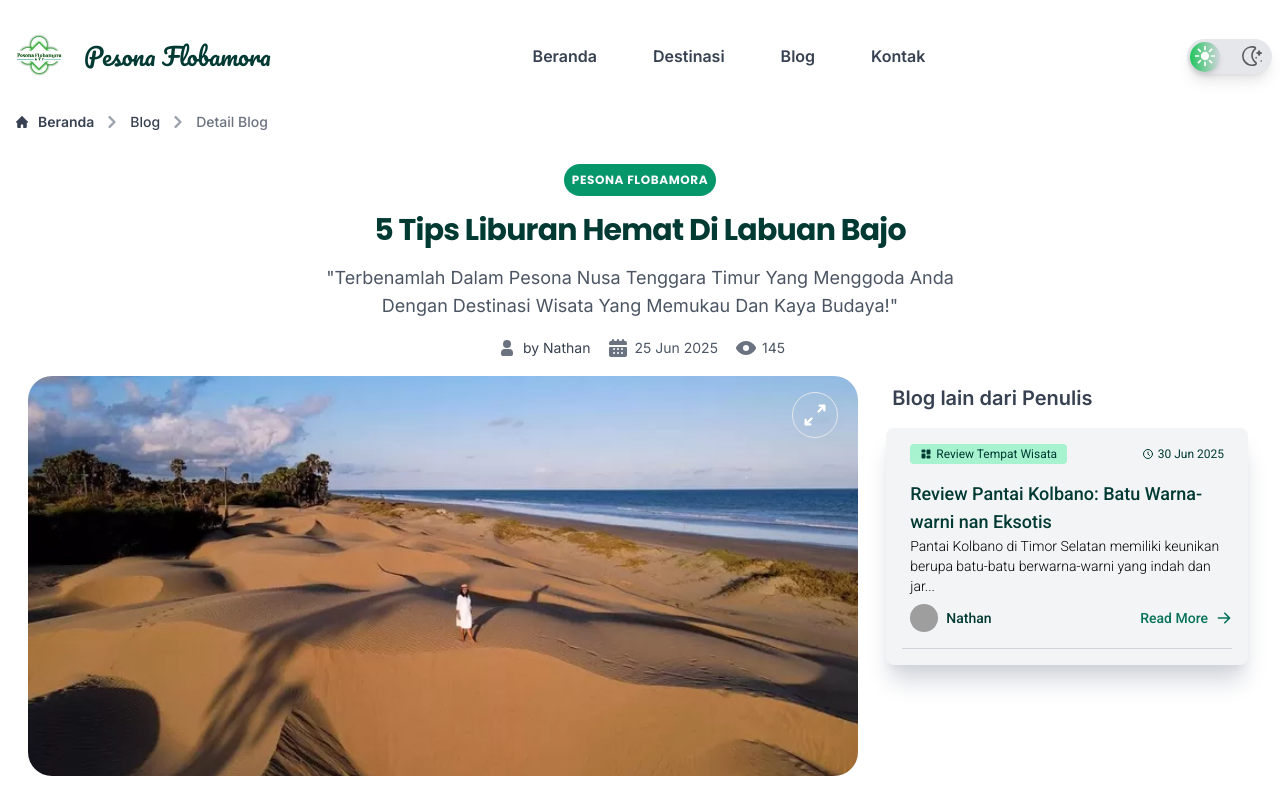
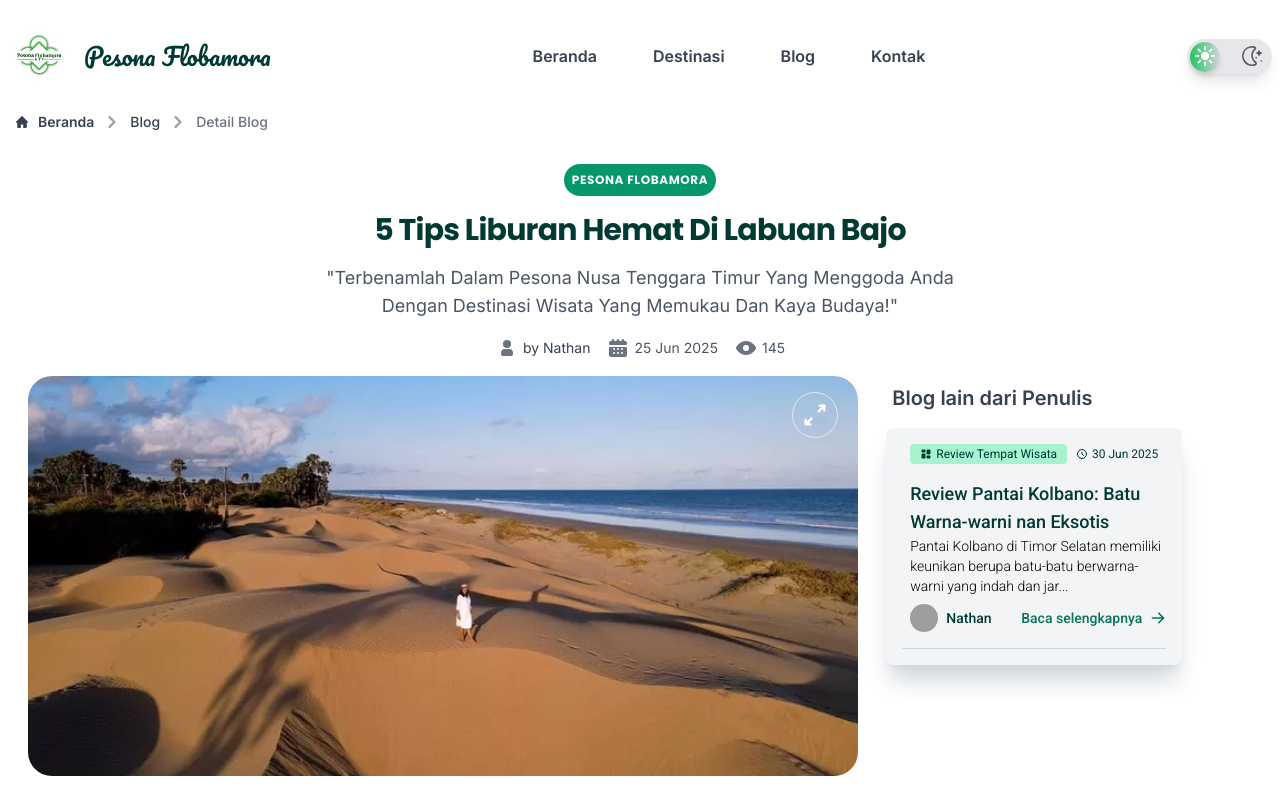
Before and after one commit to nathAd17/vnath-wisata, a Vue app: page /post/5-tips-liburan-hemat-di-labuan-bajo in a window 1280 px wide. Shown: the top 800 px of the page. Built offline with nearby package versions, Linux system fonts and the light colour scheme; grey boxes are pictures that could not be loaded; a web font is replaced by a local one.

Commit message:
style: update styling for author card and Read More link

```diff
--- a/src/views/DetailBlog.vue
+++ b/src/views/DetailBlog.vue
@@ -90,7 +90,7 @@
                             <ol class="author-carousel *:!overflow-visible">
 
                                 <li v-if="authorPosts.length === 0"
-                                    class="flex flex-col items-center w-full gap-2 px-2 py-1 transition-all duration-300 ease-in-out cursor-pointer rounded-xl hover:scale-105 hover:bg-opacity-80 md:flex-row">
+                                    class="flex flex-col items-center w-64 md:w-full gap-2 px-2 py-1 transition-all duration-300 ease-in-out cursor-pointer rounded-xl hover:scale-105 hover:bg-opacity-80 md:flex-row">
                                     <div class="basis-1/3 animate-pulse">
                                         <img src="https://placehold.co/400x300?text=Tidak\nditemukan&font=roboto"
                                             alt="not found" class="rounded-md">
@@ -102,7 +102,7 @@
                                         </h3>
                                     </div>
                                 </li>
-                                <li v-for="other in authorPosts" :key="other.id" class="mb-4 ms-2 carousel-cell">
+                                <li v-for="other in authorPosts" :key="other.id" class="mb-4 ms-2 carousel-cell md:w-full max-w-64">
                                     <div class="flex justify-between mb-4 card-header">
                                         <span
                                             class="bg-emeraldmedium text-primarydark text-xs font-normal inline-flex items-center px-2.5 py-0.5 rounded">
@@ -143,9 +143,9 @@
                                                     {{ other.author.full_name }}
                                                 </span>
                                             </div>
-                                            <a :href="`post/${other.slug}`"
+                                            <a :href="`${other.slug}`"
                                                 class="inline-flex items-center text-sm font-medium dark:text-emeraldmedium text-primaryhover hover:underline">
-                                                Read More
+                                                Baca selengkapnya
                                                 <svg class="w-4 h-4 ml-2" fill="currentColor" viewBox="0 0 20 20"
                                                     xmlns="http://www.w3.org/2000/svg">
                                                     <path fill-rule="evenodd"
```
